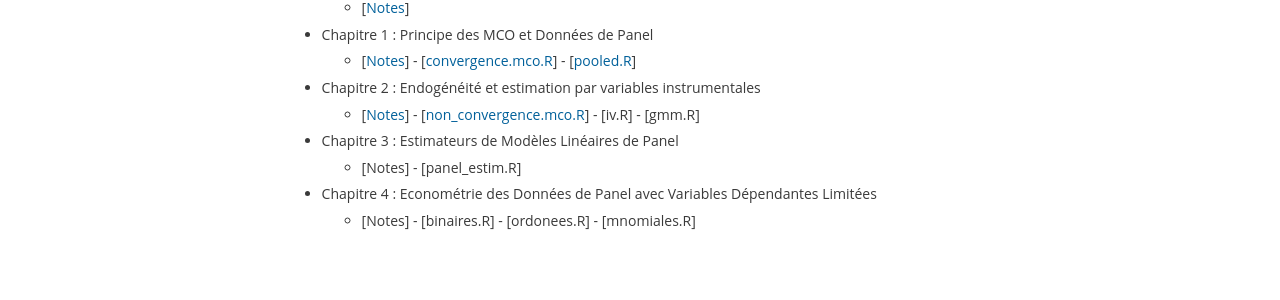
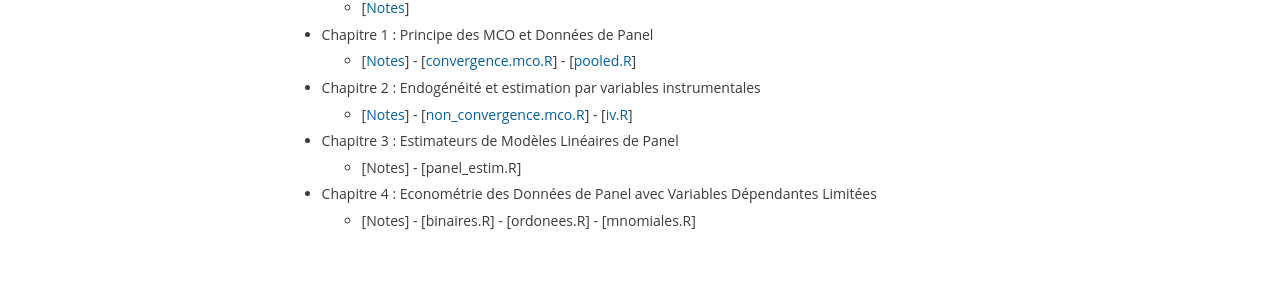
Before and after one commit to ahoundetoungan/ahoundetoungan.github.io, a Jekyll site: the page built from teaching/panel-iv.html, in a window 1280 px wide. Shown: the part 333-633 px from the top of the page. Built offline with Jekyll 4.4.1, drawn with Linux system fonts in a browser that asks for light colours.

Commit message:
teaching

```diff
--- a/teaching/panel-iv.html
+++ b/teaching/panel-iv.html
@@ -27,7 +27,7 @@
       </li>
       <li> Chapitre 2 : Endogénéité et estimation par variables instrumentales
         <ul>
-          <li>[<a href="/files/teaching/panel-iv/Panel_IV_CH2.pdf" target="_blank">Notes</a>] - [<a href="/files/teaching/panel-iv/non_convergence.mco.R">non_convergence.mco.R</a>] - [iv.R] - [gmm.R]</li>
+          <li>[<a href="/files/teaching/panel-iv/Panel_IV_CH2.pdf" target="_blank">Notes</a>] - [<a href="/files/teaching/panel-iv/non_convergence.mco.R">non_convergence.mco.R</a>] - [<a href="/files/teaching/panel-iv/iv.R">iv.R</a>]</li>
         </ul>
       </li>
       <li> Chapitre 3 : Estimateurs de Modèles Linéaires de Panel
```
Also changed, not shown: 2 other files.
